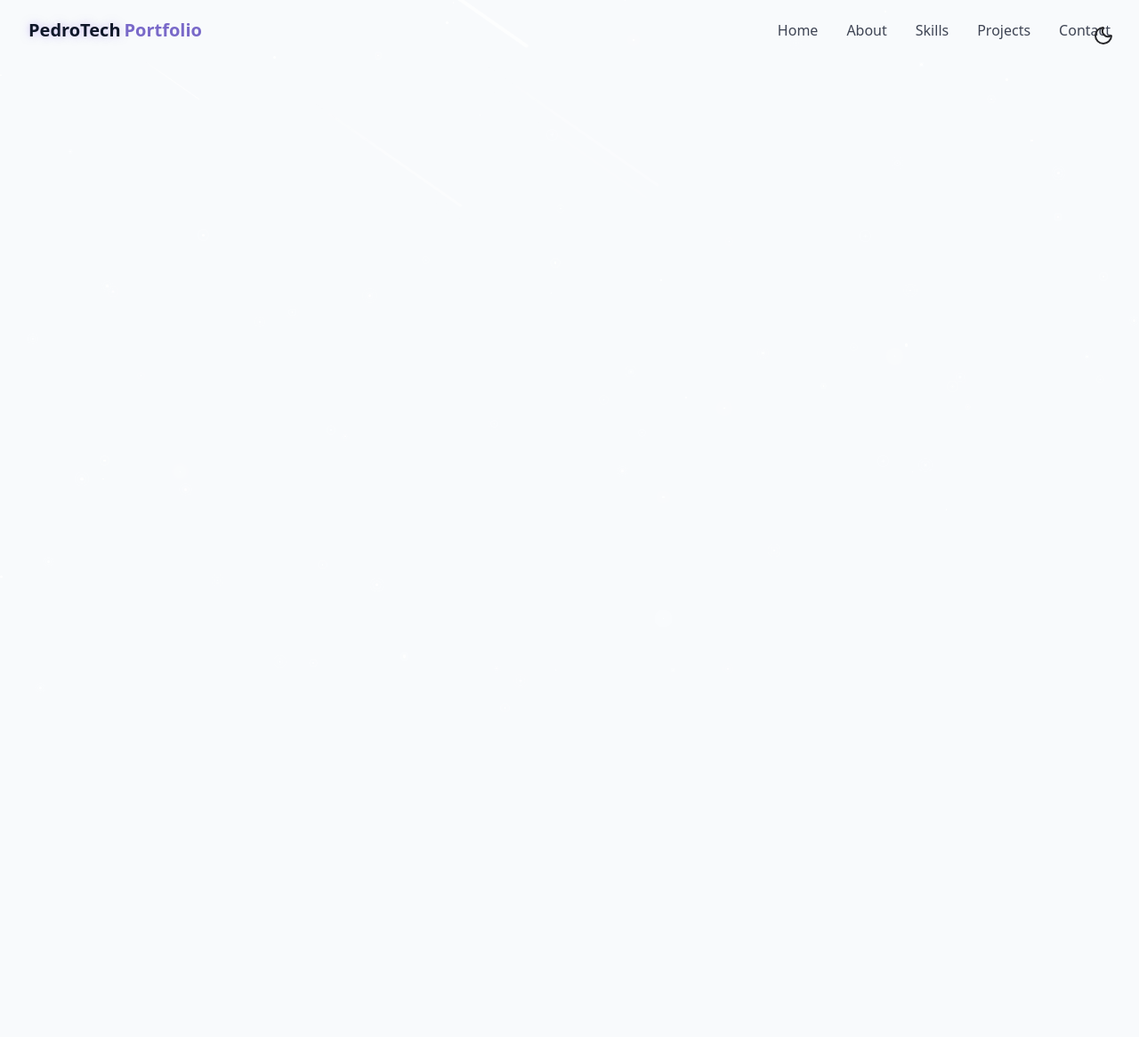
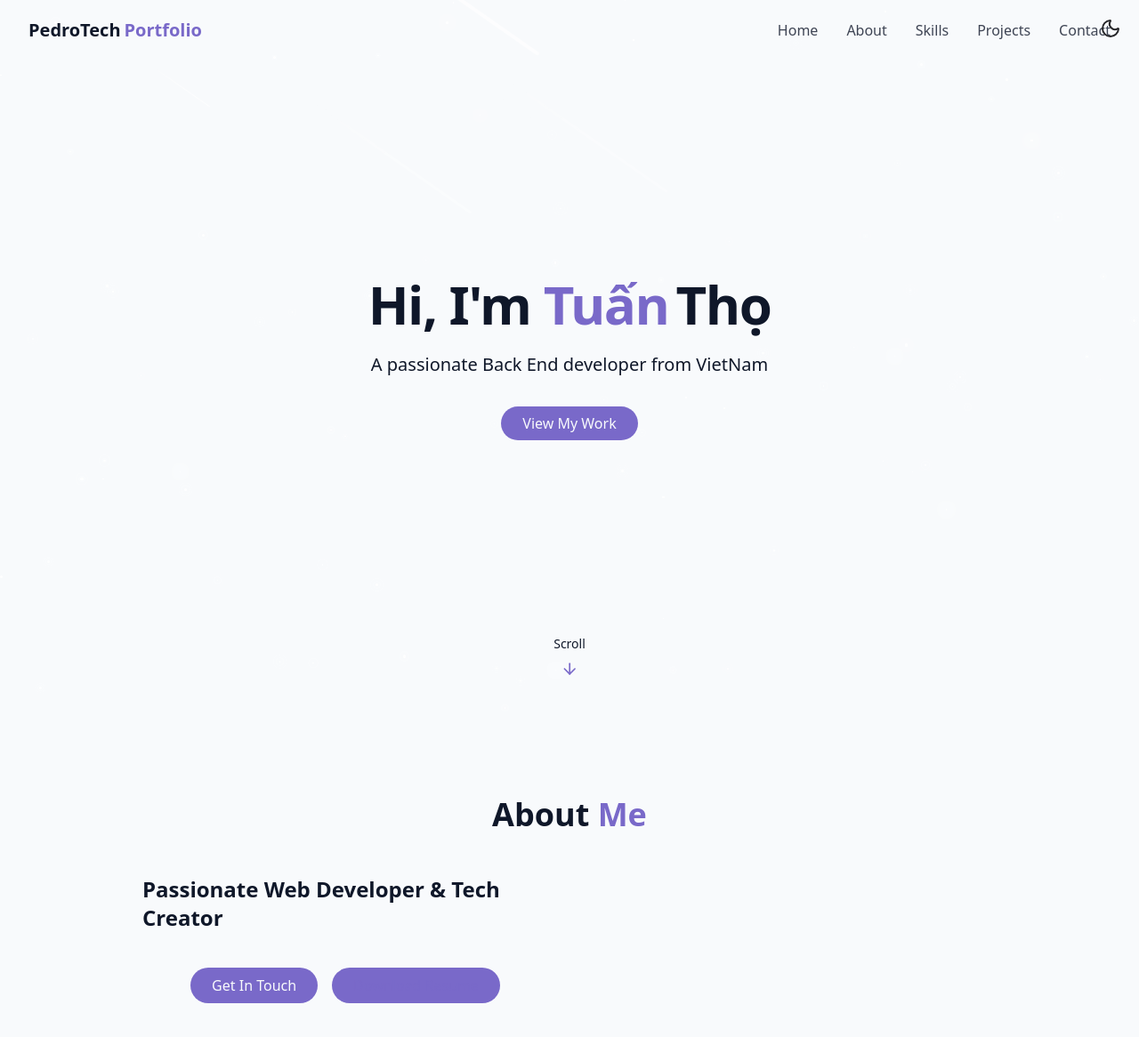
Before and after one commit to MenterTho/_Portofolio, a Next.js app: page / in a window 1280 px wide. Shown: the top 1166 px of the page at 89% size. Before the commit the page ends 800 px from the top, so only its background shows below. Built offline with nearby package versions, Linux system fonts and the light colour scheme.

Commit message:
bug button page home & done navbar v3

```diff
--- a/src/app/(landing)/page.tsx
+++ b/src/app/(landing)/page.tsx
@@ -1,19 +1,36 @@
+"use client";
+
+import { useEffect, useState } from "react";
 import { Navbar } from "@/src/components/ui-navbar/navBar";
 import { StarBackground } from "@/src/components/ui/startBackground";
 import { ThemeToggle } from "@/src/components/ui/themeToggle";
+import { HeroSections } from "@/src/components/sections/heroSections"
+import {AboutSection} from "@/src/components/layout/aboutSection"
+export default function Home() {
+  const [isDarkMode, setIsDarkMode] = useState(false);
 
-export default function Home() {
+  useEffect(() => {
+    document.documentElement.classList.toggle("dark", isDarkMode);
+  }, [isDarkMode]);
+
   return (
     <div className="min-h-screen bg-background text-foreground overflow-x-hidden">
-      {/* Theme Toggle */}
-      <ThemeToggle />
-
-      {/* Background Effects */}
-      <StarBackground/>
+      <StarBackground />
+      {/* ThemeToggle */}
+      <ThemeToggle
+        isDarkMode={isDarkMode}
+        onToggle={() => setIsDarkMode((p) => !p)}
+        className="fixed top-5 right-5 z-50 hidden md:block"
+      />
       {/* Navbar */}
-      <Navbar/>
-      {/* Main Content */}
-      {/* Footer */}
+      <Navbar
+        isDarkMode={isDarkMode}
+        toggleTheme={() => setIsDarkMode((p) => !p)}
+      />
+      <main>
+        <HeroSections />
+        <AboutSection/>
+      </main>
     </div>
   );
 }
--- /dev/null
+++ b/src/components/layout/aboutSection.jsx
@@ -0,0 +1,38 @@
+
+export function AboutSection() {
+  return (
+    <section id="about" className="py-24 px-4 relative">
+      <div className="container mx-auto max-w-5xl ">
+        <h2 className="text-3xl md:text-4xl font-bold mb-12 text-center">
+          About <span className="text-primary">Me</span>
+        </h2>
+        <div className="grid grid-cols-1 md:grid-cols-2 gap-12 items-center">
+          <div className="space-y-6">
+            <h3 className="text-2xl font-semibold">Passionate Web Developer & Tech Creator</h3>
+            <p className="text-muted-foreground">
+
+            </p>
+            <p className="text-muted-foreground">
+
+            </p>
+            <div className="flex flex-col sm:flex-row gap-4 pt-4 justify-center">
+              <a href="#contact"
+              className="cosmic-button"
+              >
+                Get In Touch
+              </a>
+              <a href=""
+              className="cosmic-button px-6 py-2 rounded-full border-primary text-primary hover:bg-primary/10 transition-colors duration-300"
+              >
+                Download Resume
+              </a>
+            </div>
+          </div>
+          <div>
+
+          </div>
+        </div>
+      </div>
+    </section>
+  )
+}
--- /dev/null
+++ b/src/components/sections/heroSections.jsx
@@ -0,0 +1,33 @@
+"use client";
+import { ArrowDown } from "lucide-react";
+
+export function HeroSections() {
+  return (
+    <section
+      id="hero"
+      className="relative min-h-screen flex flex-col items-center justify-center px-4"
+    >
+      <div className="container max-w-4xl mx-auto text-center z-10">
+        <div className="space-y-6">
+          <h1 className="text-4xl md:text-6xl font-bold tracking-tight">
+            <span className="opacity-0 animate-fade-in"> Hi, I&apos;m</span>
+            <span className="text-primary opacity-0 animate-fade-in-delay-1"> Tuấn</span>
+            <span className="text-gradient ml-2 opacity-0 animate-fade-in-delay-2">Thọ</span>
+          </h1>
+          <p className="text-lg md:text-xl text-muted-foreground max-w-2xl mx-auto opacity-0 animate-fade-in-delay-3">
+            A passionate Back End developer from VietNam
+          </p>
+          <div className="pt-4 opacity-0 animate-fade-in-delay-4">
+            <a href="#projects" className="cosmic-button">
+              View My Work
+            </a>
+          </div>
+        </div>
+      </div>
+      <div className="absolute bottom-8 left-1/2 transform -translate-x-1/2 flex flex-col items-center animate-bounce">
+        <span className="text-sm text-muted-foreground mb-2">Scroll</span>
+        <ArrowDown className="h-5 w-5 text-primary" />
+      </div>
+    </section>
+  );
+}
--- a/src/components/ui-navbar/navBar.tsx
+++ b/src/components/ui-navbar/navBar.tsx
@@ -3,6 +3,7 @@
 import { cn } from "@/src/lib/utils";
 import { useEffect, useState } from "react";
 import { Menu, X } from "lucide-react";
+import { ThemeToggle } from "@/src/components/ui/themeToggle";
 
 const navItems = [
   { name: "Home", href: "#hero" },
@@ -12,7 +13,12 @@ const navItems = [
   { name: "Contact", href: "#contact" },
 ];
 
-export function Navbar() {
+type NavbarProps = {
+  isDarkMode: boolean;
+  toggleTheme: () => void;
+};
+
+export function Navbar({ isDarkMode, toggleTheme }: NavbarProps) {
   const [isScrolled, setIsScrolled] = useState(false);
   const [isMenuOpen, setIsMenuOpen] = useState(false);
 
@@ -26,86 +32,75 @@ export function Navbar() {
     <nav
       className={cn(
         "fixed top-0 w-full z-40",
-        "transition-[background,box-shadow,padding] duration-300 ease-out",
+        "transition-[background,box-shadow,padding] duration-300",
         isScrolled
           ? "py-3 bg-background/70 backdrop-blur-lg shadow-lg"
           : "py-5"
       )}
     >
-      <div className="container flex items-center justify-between">
+      <div className="container flex items-center justify-between relative z-50">
         {/* Logo */}
-        <a
-          href="#hero"
-          className="text-xl font-bold flex items-center gap-1 will-change-transform"
-        >
-          <span className="text-glow text-foreground transition-transform duration-300 hover:scale-[1.03]">
-            PedroTech
-          </span>
+        <a href="#hero" className="text-xl font-bold flex gap-1">
+          <span className="text-foreground">PedroTech</span>
           <span className="text-primary">Portfolio</span>
         </a>
 
-        {/* Desktop Nav */}
-        <div className="hidden md:flex items-center gap-8">
+        {/* Desktop nav */}
+        <div className="hidden md:flex gap-8">
           {navItems.map((item) => (
             <a
               key={item.name}
               href={item.href}
-              className="relative text-foreground/80 transition-colors duration-300 hover:text-primary"
+              className="text-foreground/80 hover:text-primary transition"
             >
               {item.name}
-              {/* underline – transform only */}
-              <span className="absolute left-0 -bottom-1 h-[2px] w-full origin-left scale-x-0 bg-primary transition-transform duration-300 will-change-transform hover:scale-x-100" />
             </a>
           ))}
         </div>
 
-        {/* Mobile button */}
+        {/* Mobile right */}
+        <div className="flex items-center gap-2 md:hidden">
+          {/* Theme toggle */}
+          <ThemeToggle
+            isDarkMode={isDarkMode}
+            onToggle={toggleTheme}
+            className="h-10 w-10" // đảm bảo size đều với menu icon
+          />
+
+          {/* Menu button */}
           <button
             onClick={() => setIsMenuOpen((p) => !p)}
-          className="md:hidden p-2 rounded-md text-foreground hover:bg-border transition-colors z-50"
-          aria-label="Toggle menu"
+            className="h-10 w-10 flex items-center justify-center p-2 rounded-md hover:bg-border transition"
           >
-          {isMenuOpen ? <X size={26} /> : <Menu size={26} />}
+            {isMenuOpen ? <X size={24} /> : <Menu size={24} />}
           </button>
+        </div>
+      </div>
 
-        {/* Mobile Menu */}
+      {/* Mobile menu */}
       <div
         className={cn(
-            "fixed inset-0 z-40 md:hidden",
+          "fixed inset-0 md:hidden z-30",
           "bg-background/95 backdrop-blur-xl",
-            "transition-opacity duration-300 ease-out",
+          "transition-opacity duration-300",
           isMenuOpen
             ? "opacity-100 pointer-events-auto"
             : "opacity-0 pointer-events-none"
         )}
       >
-          <div
-            className={cn(
-              "flex flex-col items-center justify-center h-full gap-8 text-2xl",
-              "transition-transform duration-300 ease-out will-change-transform",
-              isMenuOpen ? "translate-y-0" : "translate-y-6"
-            )}
-          >
-            {navItems.map((item, i) => (
+        <div className="flex flex-col items-center justify-center h-full gap-8 text-2xl">
+          {navItems.map((item) => (
             <a
               key={item.name}
               href={item.href}
               onClick={() => setIsMenuOpen(false)}
-                style={{ transitionDelay: `${i * 60}ms` }}
-                className={cn(
-                  "text-foreground/80 transition-all duration-300",
-                  "hover:text-primary hover:translate-x-1",
-                  isMenuOpen
-                    ? "opacity-100 translate-y-0"
-                    : "opacity-0 translate-y-4"
-                )}
+              className="text-foreground/80 hover:text-primary transition"
             >
               {item.name}
             </a>
           ))}
         </div>
       </div>
-      </div>
     </nav>
   );
 }
--- a/src/components/ui/themeToggle.tsx
+++ b/src/components/ui/themeToggle.tsx
@@ -1,27 +1,23 @@
 "use client";
 
-import { useState, useEffect } from "react";
 import { Sun, Moon } from "lucide-react";
 import { cn } from "@/src/lib/utils";
 
-export function ThemeToggle() {
-  const [isDarkMode, setIsDarkMode] = useState(false);
-
-  useEffect(() => {
-    const root = document.documentElement;
-    if (isDarkMode) {
-      root.classList.add("dark");
-    } else {
-      root.classList.remove("dark");
-    }
-  }, [isDarkMode]);
-
+export function ThemeToggle({
+  isDarkMode,
+  onToggle,
+  className,
+}: {
+  isDarkMode: boolean;
+  onToggle: () => void;
+  className?: string;
+}) {
   return (
     <button
-      onClick={() => setIsDarkMode(!isDarkMode)}
+      onClick={onToggle}
       className={cn(
-        "fixed max-sm:hidden top-5 right-5 z-50 p-2 rounded-full transition-colors duration-300",
-        "hover:bg-muted focus:outline-none"
+        "rounded-full flex items-center justify-center transition-colors duration-300 hover:bg-muted",
+        className
       )}
       aria-label="Toggle theme"
     >
```
Lines whose indentation alone changed are shown as unchanged.
